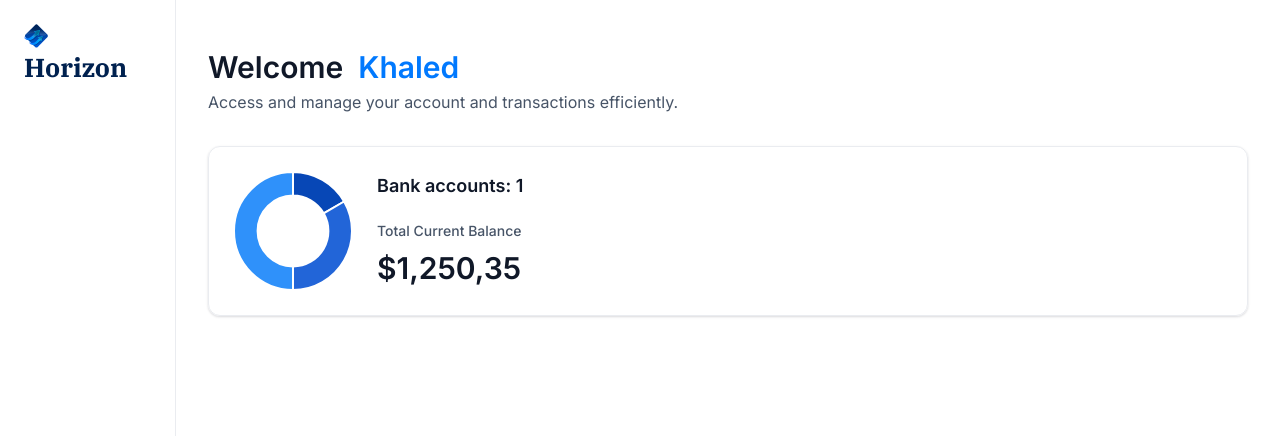
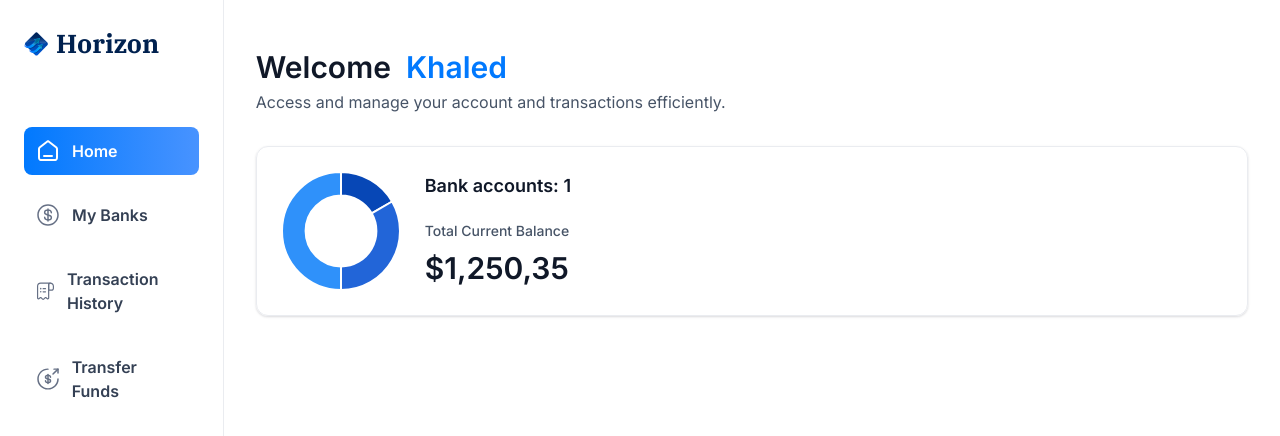
Before and after one commit to khaled9912/banking_app, a Next.js app: page / in a window 1280 px wide. Shown: the top 436 px of the page. Built offline with nearby package versions, Linux system fonts and the light colour scheme.

Commit message:
add sidenav icons and making the links looks better

```diff
--- a/components/Sidebar.tsx
+++ b/components/Sidebar.tsx
@@ -1,12 +1,18 @@
+'use client';
+
 import { sidebarLinks } from "@/constants/index";
+import { cn } from "@/lib/utils";
 import Image from "next/image"
 import Link from "next/link"
+import { usePathname } from "next/navigation";
 
 const Sidebar = ({ user } : SiderbarProps) => {
+    const pathname = usePathname();
+
   return (
     <section className="sidebar">
         <nav className="flex flex-col gap-4">
-            <Link href="/" className="mb-12 cursor-pointer items-center gap-2">
+            <Link href="/" className="mb-12 flex cursor-pointer items-center gap-2">
             <Image
                 src="/icons/logo.svg"
                 width={34}
@@ -20,14 +26,38 @@
                 </h1>
             </Link>
             {sidebarLinks.map((item) => {
+                const isActive = pathname === item.route || pathname.startsWith(`${item.route}`);
+
                 return (
                     <Link href={item.route}
-                    key={item.label}>
-                        {item.label}
+                    key={item.label}
+                    className={cn('sidebar-link', {
+                        'bg-bank-gradient': isActive
+                    })}
+                    >
+                       <div
+                        className="relative size-6"
+                       >
+                        <Image
+                            src={item.imgURL}
+                            alt={item.label}
+                            fill
+                            className={cn({
+                                'brightness-[3] invert-0':isActive
+                            })}
+                        />
+                        </div>
+                        <p className={cn("sidebar-label", {
+                            "!text-white": isActive
+                        })}>
+                            {item.label}
+                        </p>
                     </Link>
                 )
             })}
+            USER
         </nav>
+            FOOTER
     </section>
   )
 }
```
